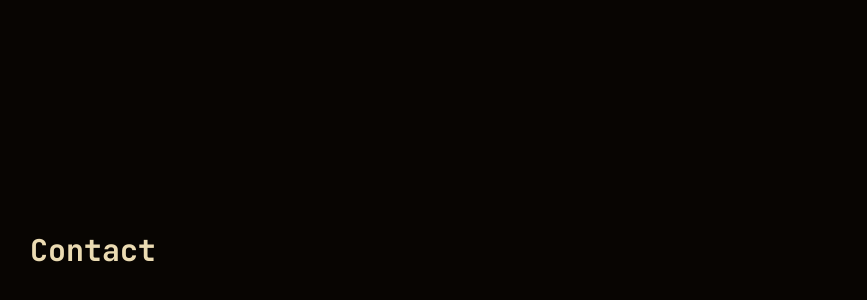
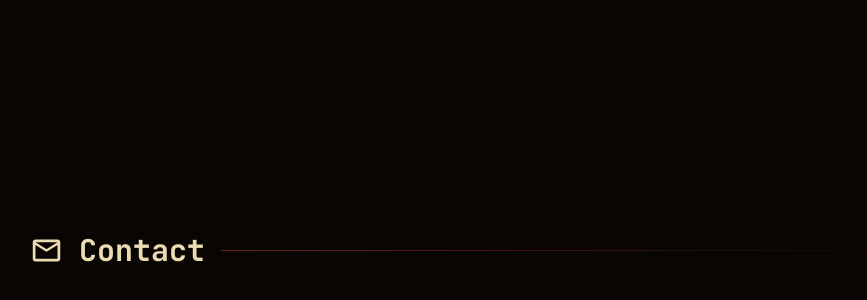
Before and after one commit to SirCesarium/portfolio, a Next.js app: page / in a window 1280 px wide. Shown: the part 1790-2090 px from the top of the page, without its empty margins (162-1029 px from the left). Built offline with nearby package versions, Linux system fonts and the light colour scheme.

Commit message:
feat: add animated Section component with icon, separator, and scroll animation

```diff
--- a/app/page.tsx
+++ b/app/page.tsx
@@ -1,6 +1,7 @@
 import Button from "@/components/Button";
 import { Github } from "@/components/icons/GitHub";
 import NavigationDrawer from "@/components/NavigationDrawer";
+import Section from "@/components/Section";
 import Typography from "@/components/Typography";
 import Underline from "@/components/Underline";
 
@@ -51,20 +52,17 @@ export default function Home() {
         </div>
       </header>
 
-      <section id="a" className="flex w-full max-w-4xl flex-col py-32">
-        <Typography variant="h2">Projects</Typography>
+      <Section id="a" title="Projects" icon="code">
         <div className="h-screen" />
-      </section>
+      </Section>
 
-      <section id="b" className="flex w-full max-w-4xl flex-col py-32">
-        <Typography variant="h2">Contact</Typography>
+      <Section id="b" title="Contact" icon="mail">
         <div className="h-screen" />
-      </section>
+      </Section>
 
-      <section id="c" className="flex w-full max-w-4xl flex-col py-32">
-        <Typography variant="h2">Settings</Typography>
+      <Section id="c" title="Settings" icon="settings">
         <div className="h-screen" />
-      </section>
+      </Section>
     </main>
   );
 }
--- /dev/null
+++ b/components/Section.tsx
@@ -0,0 +1,48 @@
+"use client";
+
+import { motion } from "framer-motion";
+import type { ReactNode } from "react";
+import Typography from "./Typography";
+
+type SectionProps = {
+  id: string;
+  title: string;
+  icon?: string;
+  children: ReactNode;
+  className?: string;
+};
+
+export default function Section({
+  id,
+  title,
+  icon,
+  children,
+  className = "",
+}: SectionProps) {
+  return (
+    <section
+      id={id}
+      className={`flex w-full max-w-4xl flex-col py-32 ${className}`}
+    >
+      <motion.div
+        initial={{ opacity: 0, y: 24 }}
+        whileInView={{ opacity: 1, y: 0 }}
+        viewport={{ once: true, margin: "-80px" }}
+        transition={{ duration: 0.5, ease: "easeOut" }}
+      >
+        <Typography variant="h2" icon={icon} separator>
+          {title}
+        </Typography>
+      </motion.div>
+
+      <motion.div
+        initial={{ opacity: 0, y: 16 }}
+        whileInView={{ opacity: 1, y: 0 }}
+        viewport={{ once: true, margin: "-80px" }}
+        transition={{ duration: 0.5, ease: "easeOut", delay: 0.15 }}
+      >
+        {children}
+      </motion.div>
+    </section>
+  );
+}
--- a/components/Typography.tsx
+++ b/components/Typography.tsx
@@ -43,6 +43,8 @@ type TypographyProps = {
   as?: keyof HTMLElementTagNameMap;
   children: ReactNode;
   className?: string;
+  icon?: string;
+  separator?: boolean;
 };
 
 export default function Typography({
@@ -50,11 +52,32 @@ export default function Typography({
   as,
   children,
   className = "",
+  icon,
+  separator,
 }: TypographyProps) {
   const config = variants[variant];
   const Tag = as ?? config.as;
 
-  return (
-    <Tag className={`${config.className} ${className}`.trim()}>{children}</Tag>
+  const heading = (
+    <Tag className={`${config.className} ${className}`.trim()}>
+      {icon && (
+        <span className="icon mr-2 align-middle text-[1.1em]">{icon}</span>
+      )}
+      {children}
+    </Tag>
   );
+
+  if (separator) {
+    return (
+      <Tag
+        className={`flex w-full items-center gap-4 ${config.className} ${className}`.trim()}
+      >
+        {icon && <span className="icon align-middle text-[1.1em]">{icon}</span>}
+        <span>{children}</span>
+        <span className="h-px flex-1 bg-gradient-to-r from-primary/40 to-transparent" />
+      </Tag>
+    );
+  }
+
+  return heading;
 }
```
